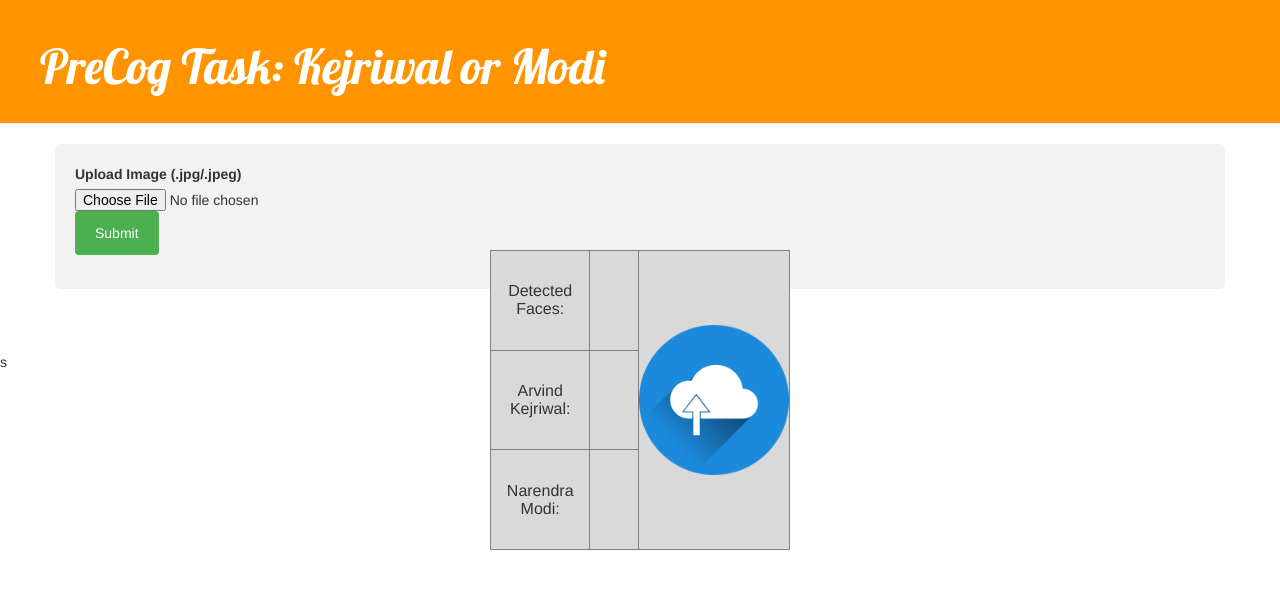
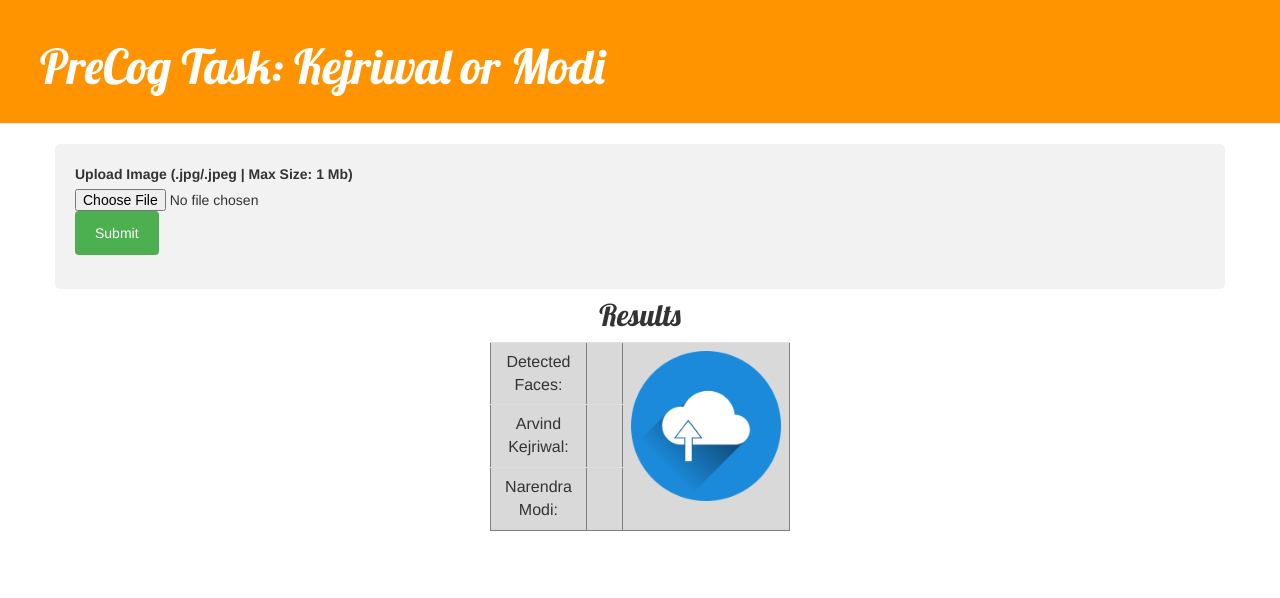
Before and after one commit to sominw/Face-Classifier, a Flask app: page / in a window 1280 px wide. Shown: the top 598 px of the page. Run offline with Flask 2, Linux system fonts and the light colour scheme; some libraries are stand-ins or nearby versions.

Commit message:
some edits

```diff
--- a/app.py
+++ b/app.py
@@ -9,6 +9,7 @@
 from utils import detect_faces, compile_models, check_ak_or_namo
 
 app = Flask(__name__)
+app.config['MAX_CONTENT_LENGTH'] = 1 * 1024 * 1024
 
 APP_ROOT = os.path.dirname(os.path.abspath(__file__))
 
--- a/static/css/new.css
+++ b/static/css/new.css
@@ -1,3 +1,7 @@
+#boxWrapper {
+    position: relative:
+}
+
 .page-header {
     background-color: #ff9400;
     margin-top: 0;
@@ -59,16 +63,17 @@
 input[type=submit]:hover {
     background-color: #45a049;
 }
-
 .box {
     width:300px;
     height:300px;
-    background-color:#d9d9d9;
-    position:fixed;
+    position:relative;
     margin-left:-150px; /* half of width */
-    margin-top:-150px;  /* half of height */
+    margin-top:-10px;  /* half of height */
     top:50%;
     left:50%;
+}
+.table{
+    background-color:#d9d9d9;
 }
 /* Add a background color and some padding around the form */
 .container {
--- a/templates/upload.html
+++ b/templates/upload.html
@@ -7,19 +7,21 @@
      <link rel= "stylesheet" type= "text/css" href= "{{ url_for('static',filename='css/new.css') }}">
 </head>
 <body>
+<div id="boxWrapper">
 	<div class = "page-header">
 	<h1> PreCog Task: Kejriwal or Modi </h1>
 </div>
 <div class="container">
   <form id='upload-form' action="{{ url_for('upload') }}" method="POST" enctype="multipart/form-data">
 
-  	<label for="fname">Upload Image (.jpg/.jpeg)</label>
+  	<label for="fname">Upload Image (.jpg/.jpeg | Max Size: 1 Mb)</label>
   	<input type="file" name="file" accept="image/jpg, image/jpeg">
     <input type="submit" value="Submit">
 	 </form>
 </div>
+<div class="box">
 <h2> <center> Results </center></h2>
-<table class="box" border="1px">
+<table class="table"border="1px">
   <tr>
     <td align="center" width="200">Detected Faces: </td>
     <td align="center" width="200">{{faces}}</td>
@@ -33,6 +35,8 @@
     <td align="center" width="200">Narendra Modi: </td>
     <td align="center" width="200">{{NM}}</td>
   </tr>
-</table>s
+</table>
+</div>
+</div>
 </body>
 </html>
```
